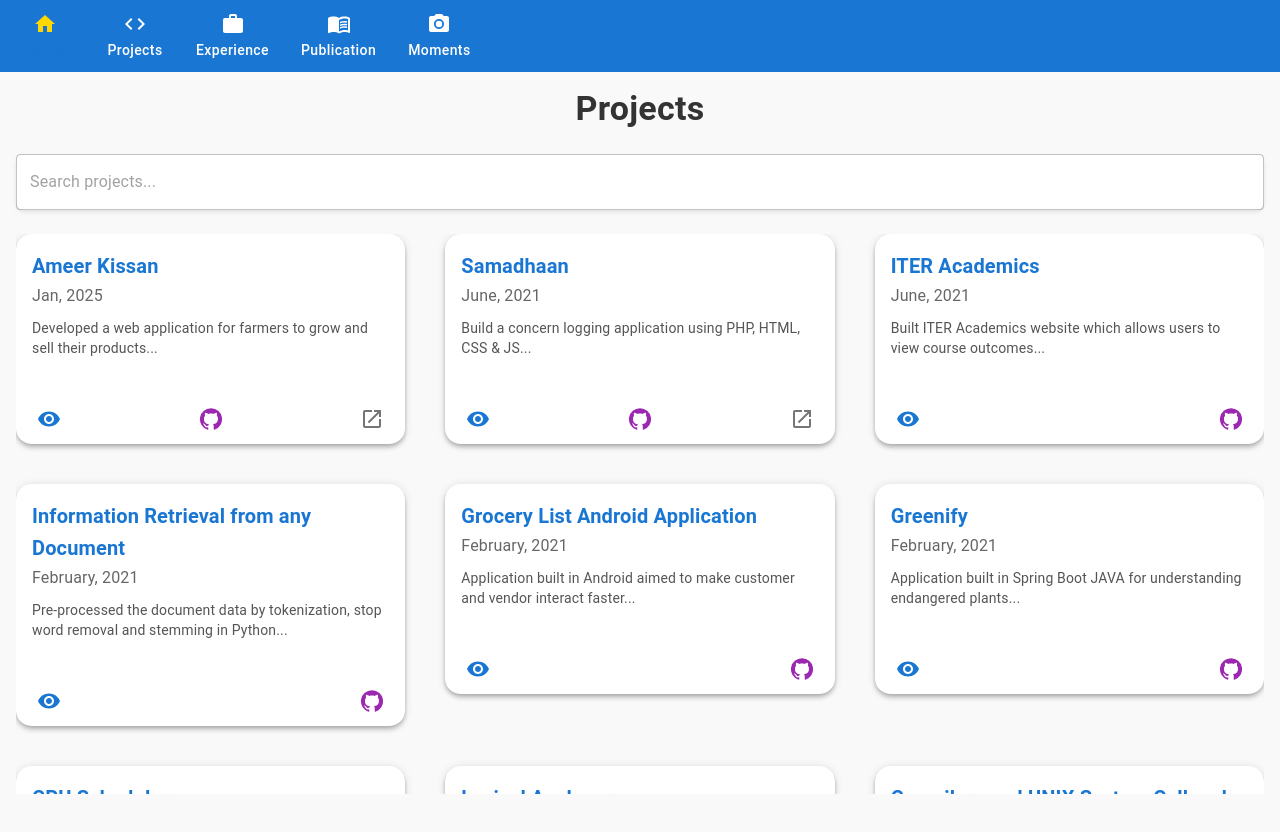
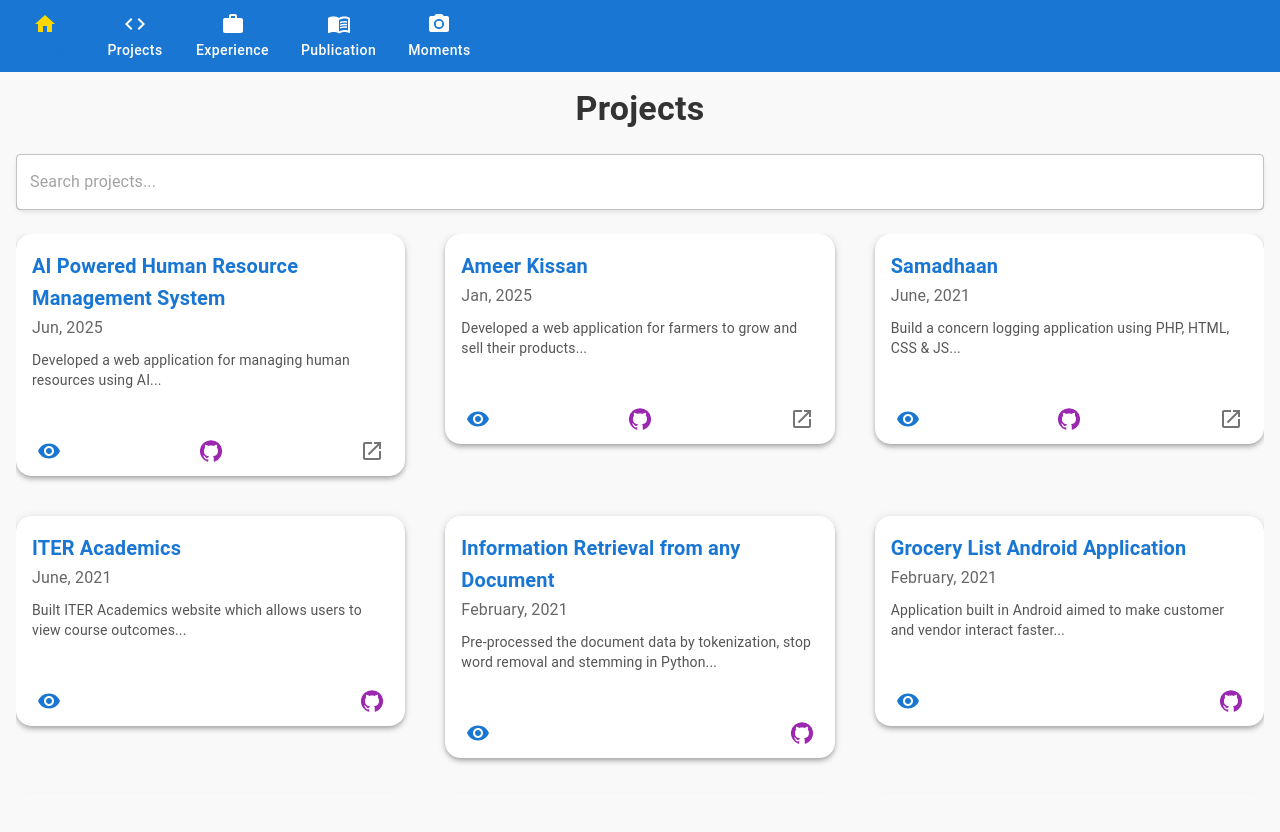
Before and after one commit to vipulroxx/vipulroxx.github.io, a React (Create React App) app: page /projects in a window 1280 px wide. Shown: the top 832 px of the page. Built offline with nearby package versions, Linux system fonts and the light colour scheme.

Commit message:
added HR app

```diff
--- a/src/components/Projects.tsx
+++ b/src/components/Projects.tsx
@@ -39,6 +39,14 @@ function Projects() {
   };
 
   const projectsData = [
+    {
+      title: "AI Powered Human Resource Management System",
+      subheader: "Jun, 2025",
+      description: "Developed a web application for managing human resources using AI...",
+      dialogContent: "The application allows users to manage human resources efficiently with AI-powered features. It includes functionalities for employee management, attendance tracking, and performance evaluation.",
+      githubLink: "https://github.com/vipulroxx/hr-ai-app",
+      liveLink: " https://human-resource-managemen-32452.web.app",
+    },
     {
       title: "Ameer Kissan",
       subheader: "Jan, 2025",
```
